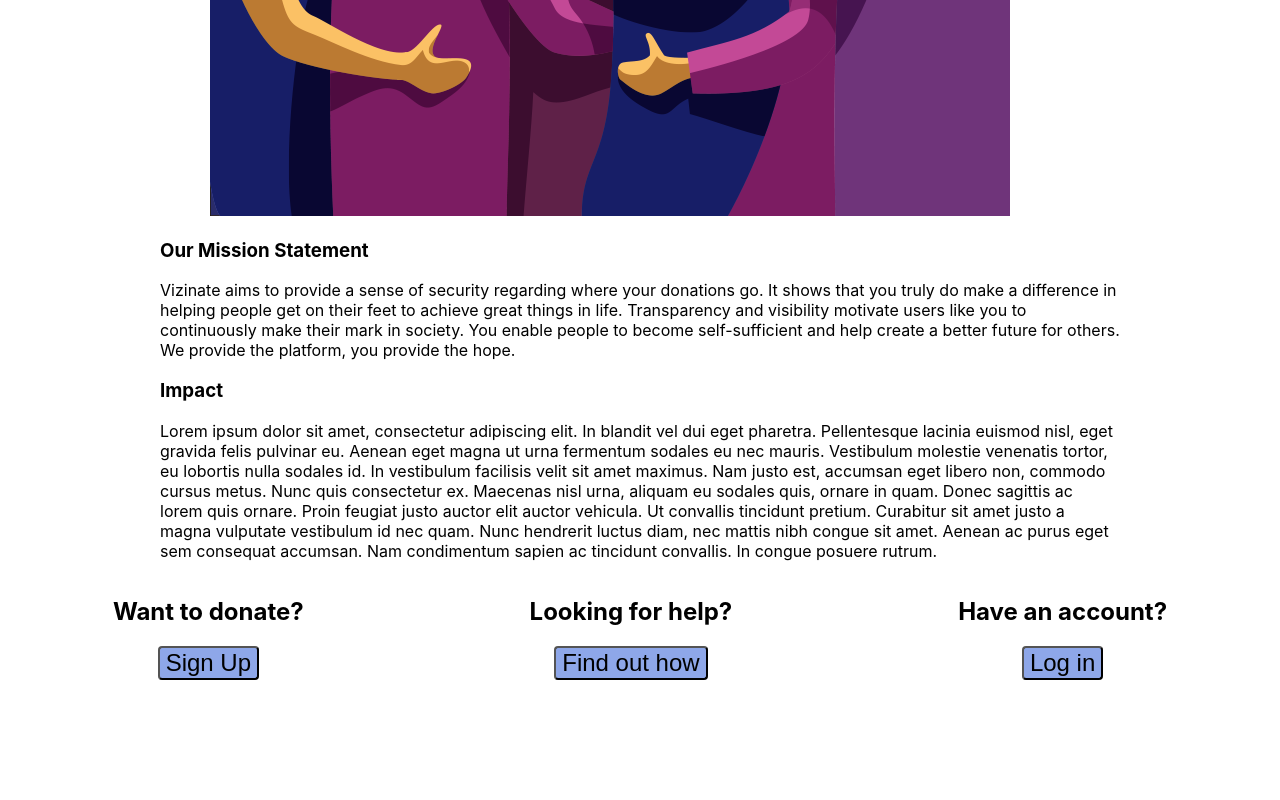
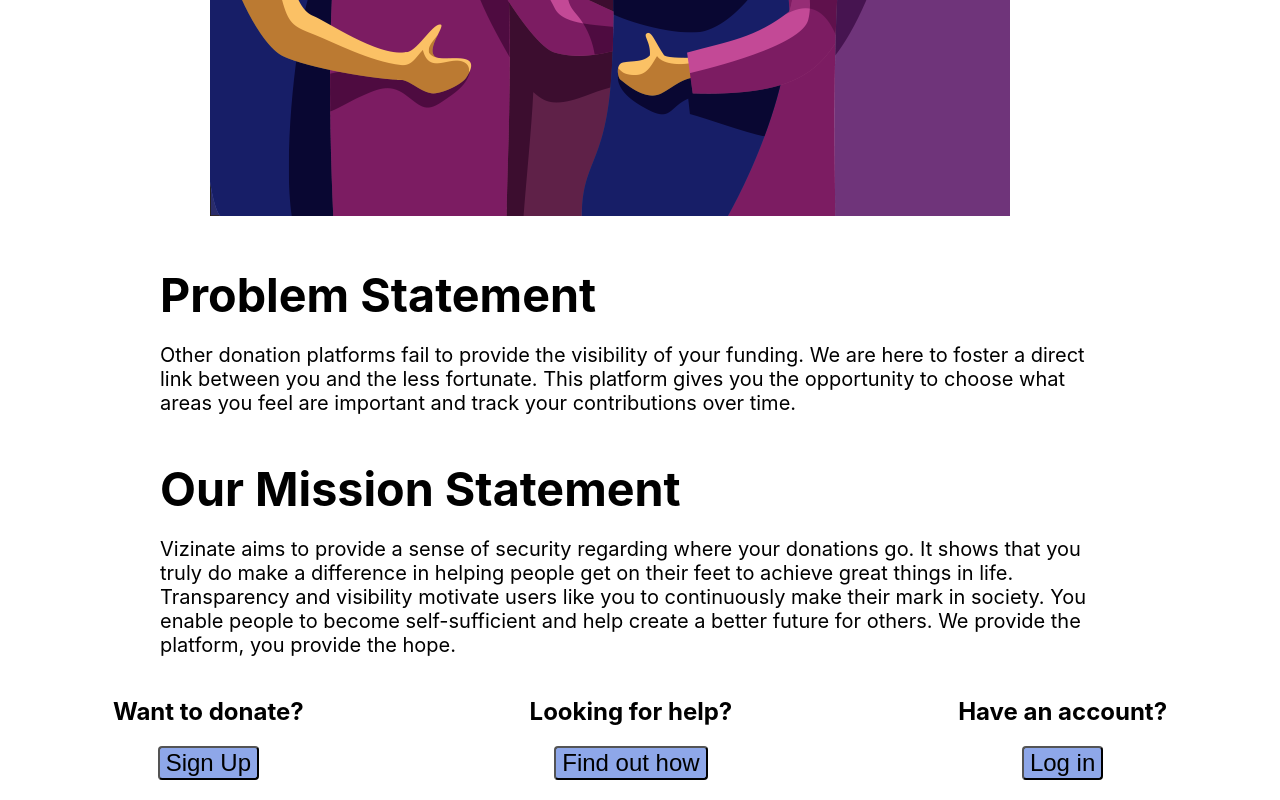
Before and after one commit to Spyispie120/ImpactInnovationChallenge, a React (Create React App) app: page / in a window 1280 px wide. Shown: the part 446-1246 px from the top of the page. Before the commit the page ends 1146 px from the top, so only its background shows below. Built offline with nearby package versions, Linux system fonts and the light colour scheme.

Commit message:
restyling for home

```diff
--- a/src/Home.js
+++ b/src/Home.js
@@ -19,6 +19,12 @@ export default class Home extends Component {
 
                 </div>
                 <div id="mission_statement">
+                    <h3>Problem Statement</h3>
+                    <p>Other donation platforms fail to provide the visibility of your funding.
+                        We are here to foster a direct link between you and the less fortunate.
+                         This platform gives you the opportunity to choose what areas you feel are important
+                         and track your contributions over time.
+                    </p>
                     <h3>Our Mission Statement</h3>
                     <p>Vizinate aims to provide a sense of security regarding where your donations go.
                         It shows that you truly do make a difference in helping people get on their feet to
@@ -26,20 +32,6 @@ export default class Home extends Component {
                          continuously make their mark in society. You enable people to become self-sufficient and
                           help create a better future for others. We provide the platform, you provide the hope.
                     </p>
-                    <h3>Impact</h3>
-                    <p>Lorem ipsum dolor sit amet, consectetur adipiscing elit. In blandit vel dui eget pharetra.
-                        Pellentesque lacinia euismod nisl, eget gravida felis pulvinar eu. Aenean eget magna ut urna
-                        fermentum sodales eu nec mauris. Vestibulum molestie venenatis tortor, eu lobortis nulla sodales
-                        id.
-                        In vestibulum facilisis velit sit amet maximus. Nam justo est, accumsan eget libero non, commodo
-                        cursus metus. Nunc quis consectetur ex. Maecenas nisl urna, aliquam eu sodales quis, ornare in
-                        quam.
-                        Donec sagittis ac lorem quis ornare. Proin feugiat justo auctor elit auctor vehicula. Ut
-                        convallis
-                        tincidunt pretium. Curabitur sit amet justo a magna vulputate vestibulum id nec quam. Nunc
-                        hendrerit
-                        luctus diam, nec mattis nibh congue sit amet. Aenean ac purus eget sem consequat accumsan. Nam
-                        condimentum sapien ac tincidunt convallis. In congue posuere rutrum.</p>
                 </div>
                 <div id="button_container">
                     <div id="donate">
--- a/src/css/Home.css
+++ b/src/css/Home.css
@@ -8,6 +8,16 @@
     display: block;
     margin-left: auto;
     margin-right: auto;
+}
+
+#mission_statement h3 {
+    font-size: 35pt;
+    margin-bottom: 0;
+}
+
+#mission_statement p {
+    font-size: 15pt;
+
 }
 
 #button_container {
--- a/src/css/Recipient.css
+++ b/src/css/Recipient.css
@@ -1,6 +1,6 @@
 #qr_img {
-  width: 40%;
-  height: 40%;
+  width: 35%;
+  height: 35%;
 }
 
 #recipient_title {
```
